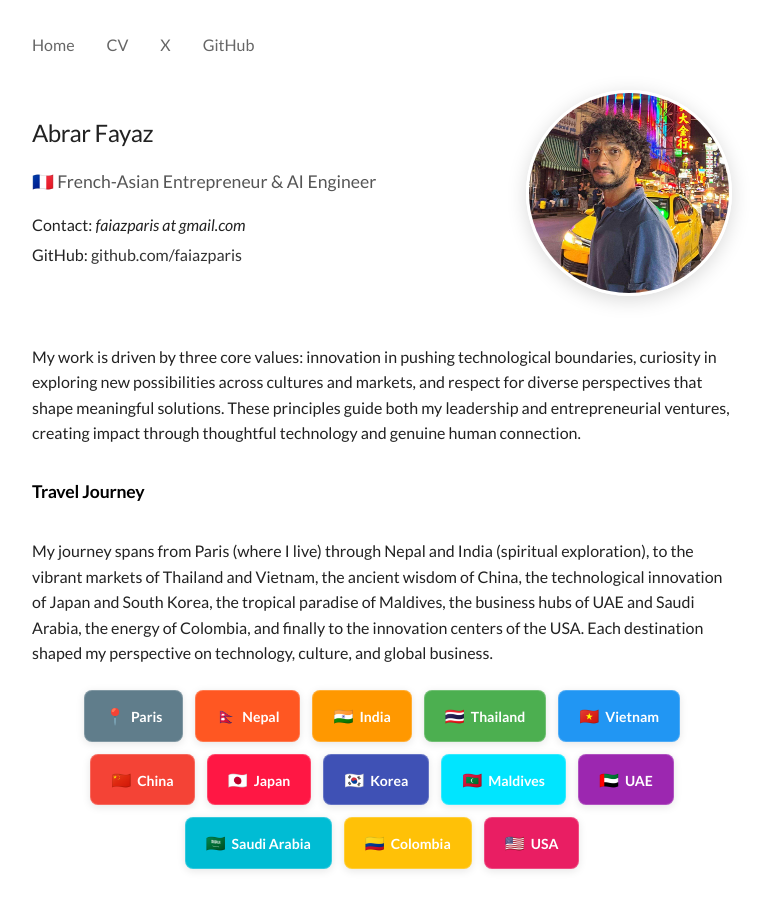
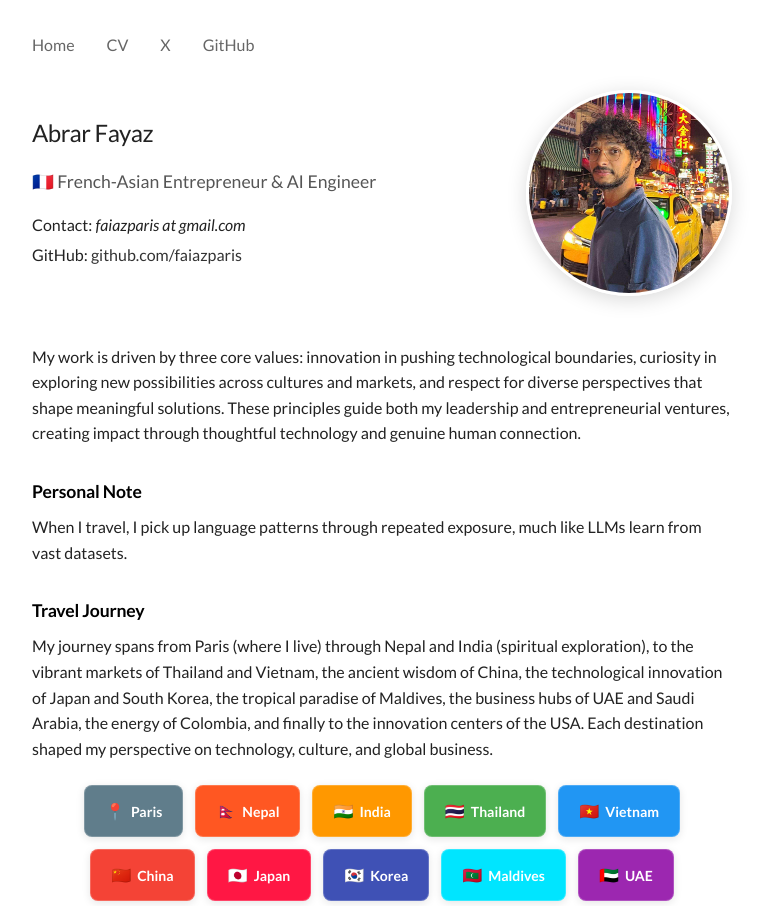
Before and after one commit to faiazparis/faiazparis.github.io, a Next.js app: page / in a window 1280 px wide. Shown: the top 906 px of the page, without its empty margins (258-1025 px from the left). Built offline with nearby package versions, Linux system fonts and the light colour scheme.

Commit message:
Update 6

```diff
--- a/app/globals.css
+++ b/app/globals.css
@@ -520,7 +520,7 @@ p {
 
 /* Travel Journey */
 .travel-journey {
-  margin: 2rem 0;
+  margin: 0 0 16px 0;
 }
 
 .countries-grid {
--- a/app/page.tsx
+++ b/app/page.tsx
@@ -97,6 +97,14 @@ export default function Home() {
         thoughtful technology and genuine human connection.
       </p>
 
+      <h2>Personal Note</h2>
+
+      <div className="personal-note">
+        <p>
+          When I travel, I pick up language patterns through repeated exposure, much like LLMs learn from vast datasets.
+        </p>
+      </div>
+
       <h2>Travel Journey</h2>
 
       <div className="travel-journey">
```
